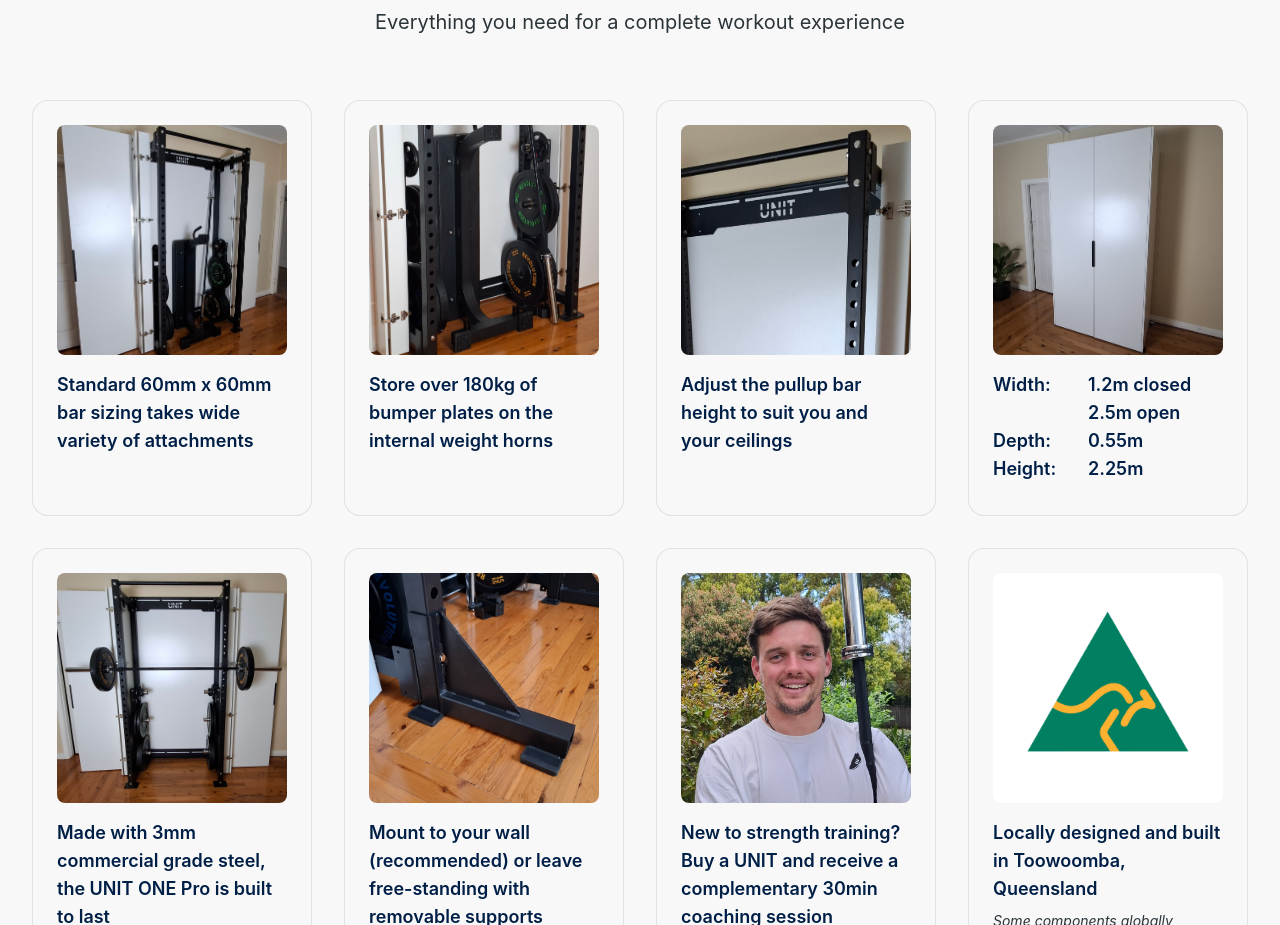
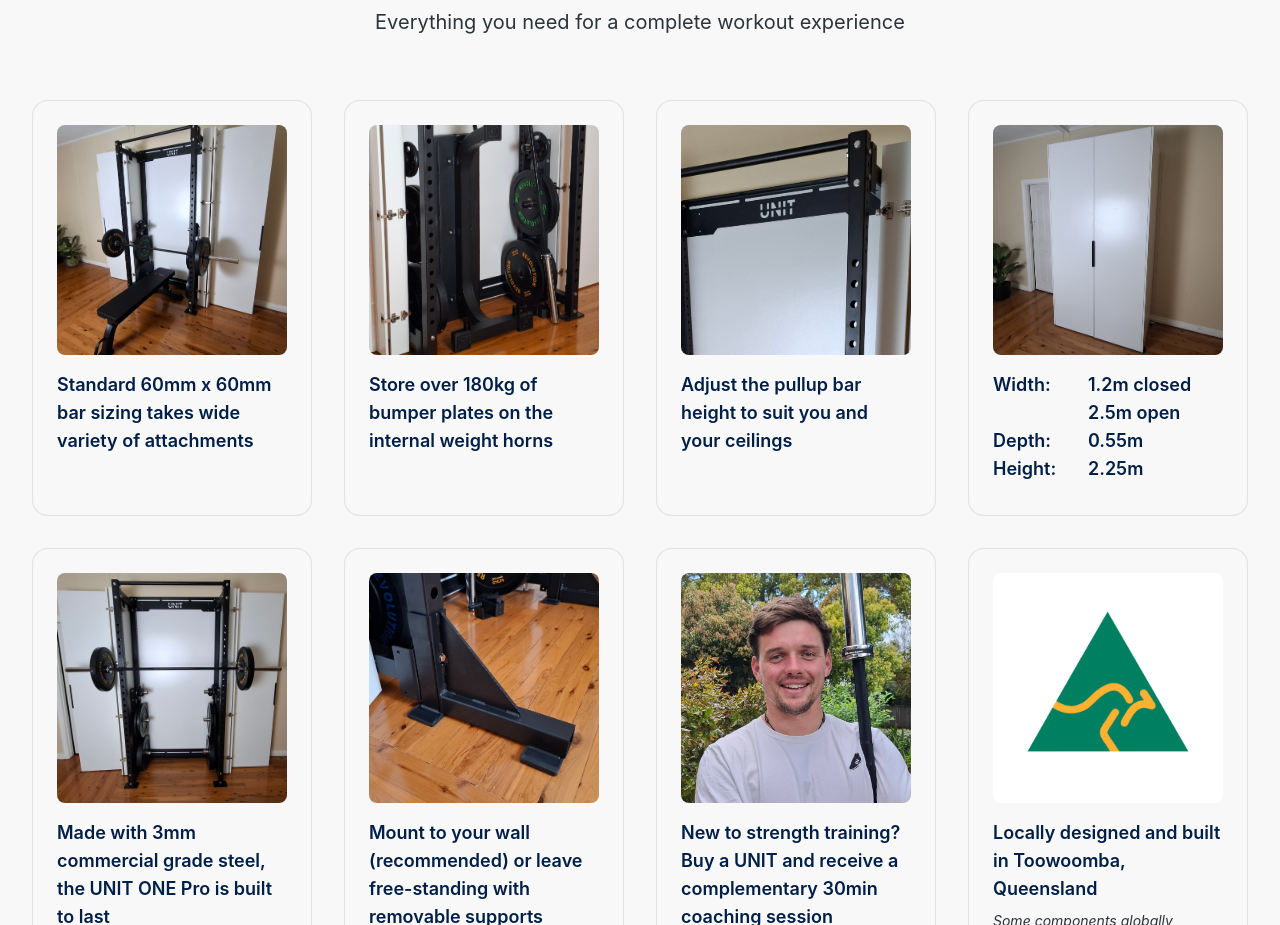
Before and after one commit to thebicycarl/unitstrength, a React (Vite) app: page / in a window 1280 px wide. Shown: the part 2980-3905 px from the top of the page. Built offline with nearby package versions, Linux system fonts and the light colour scheme.

Commit message:
Update bar sizing feature image to core package photo

```diff
--- a/src/components/sections/FeaturesSection.jsx
+++ b/src/components/sections/FeaturesSection.jsx
@@ -28,7 +28,7 @@ const FeatureCard = ({ imageSrc, alt, title, subtitle, index }) => (
 
 const FeaturesSection = () => {
   const features = [
-    { title: "Standard 60mm x 60mm bar sizing takes wide variety of attachments", alt: "Standard 60mm x 60mm bar sizing", imageSrc: "/hinges.jpg" },
+    { title: "Standard 60mm x 60mm bar sizing takes wide variety of attachments", alt: "Standard 60mm x 60mm bar sizing", imageSrc: "/core package.jpg" },
     { title: "Store over 180kg of bumper plates on the internal weight horns", alt: "Weight storage capacity", imageSrc: "/Store bumper plates.jpg" },
     { title: "Adjust the pullup bar height to suit you and your ceilings", alt: "Adjustable pullup bar height", imageSrc: "/pullup bar.jpg" },
     { title: "Dimensions", alt: "UNIT ONE Pro dimensions", imageSrc: "/closed.jpeg" },
```
